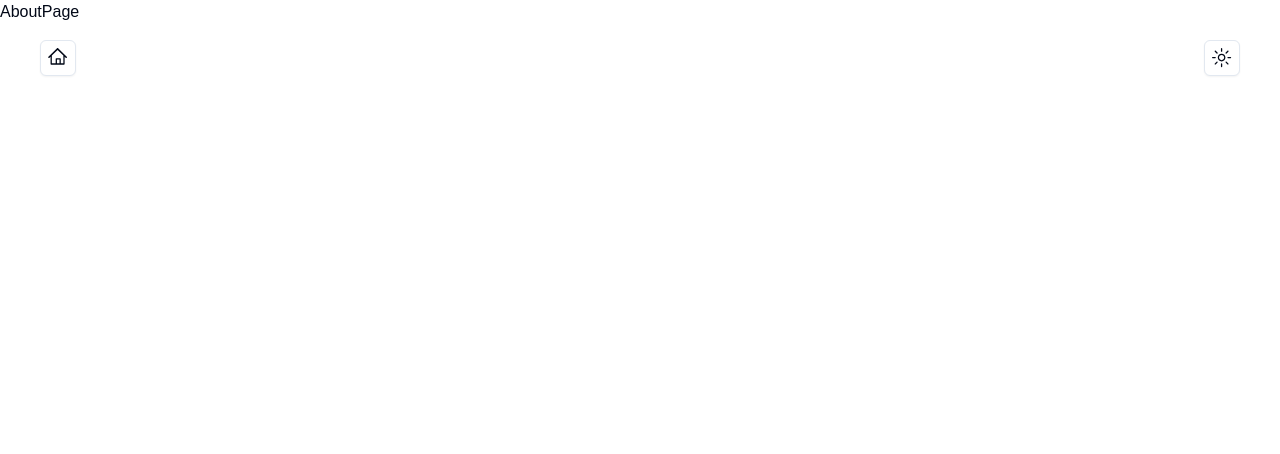
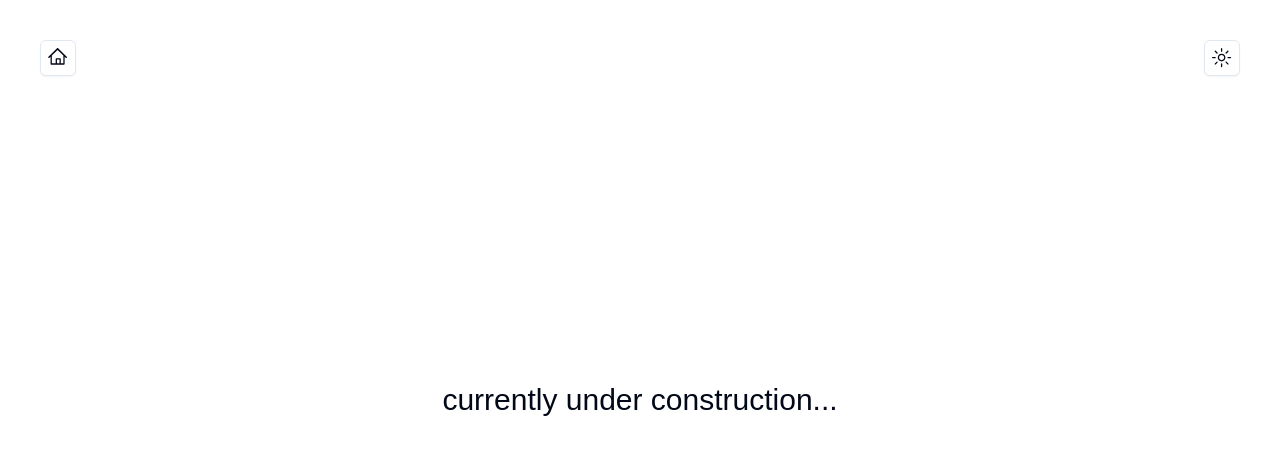
Before and after one commit to mateosanchezl/mateo-dev, a Next.js app: page /about in a window 1280 px wide. Shown: the top 454 px of the page. Built offline with nearby package versions, Linux system fonts and the light colour scheme; a web font is replaced by a local one.

Commit message:
about page fix

```diff
--- a/src/app/about/page.tsx
+++ b/src/app/about/page.tsx
@@ -1,7 +1,14 @@
+import { CodeIcon } from "@radix-ui/react-icons";
 import React from "react";
 
 function AboutPage() {
-  return <div>AboutPage</div>;
+  return (
+    <div className="flex justify-center items-center h-screen">
+      <div className="py-28 lg:px-20 px-10 lg:text-3xl text-xl flex flex-row items-center ">
+        currently under construction...
+      </div>
+    </div>
+  );
 }
 
 export default AboutPage;
```
